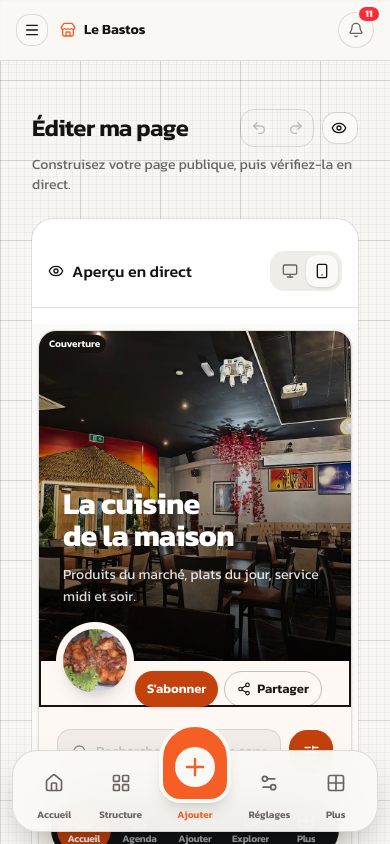
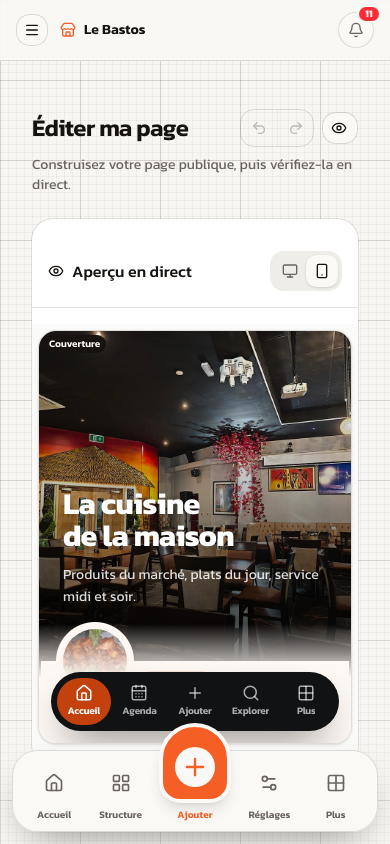
Before and after one commit to clyderandy692-eng/super-clyde-6, a Next.js app: page /tableau-de-bord/page in a window 390 px wide. Shown: the top 844 px of the page. Built offline with nearby package versions, Linux system fonts and the light colour scheme; a web font is replaced by a local one.

Commit message:
fix: keep mobile page-builder preview above the floating tool dock
Co-authored-by: v0 <it+v0agent@vercel.com>

```diff
--- a/components/clyde/dashboard/page-editor.tsx
+++ b/components/clyde/dashboard/page-editor.tsx
@@ -834,7 +834,13 @@ export function PageEditor() {
           défiler l'aperçu et la liste de blocs À L'INTÉRIEUR de leur carte.
           Avec une simple min-height, l'aperçu grandissait à la taille de son
           contenu (page entière) et rien ne défilait en interne. */}
-      <div className="grid min-h-[calc(100dvh-150px)] min-w-0 gap-5 lg:h-[calc(100dvh-150px)] lg:grid-cols-[300px_minmax(0,1fr)] xl:grid-cols-[300px_minmax(0,1fr)_320px]">
+      {/* Sur téléphone, pas de `min-h` calée sur la hauteur d'écran : elle
+          forçait la grille (donc l'aperçu) à dépasser sous le dock d'outils
+          flottant, qui recouvrait alors la barre basse de la vitrine simulée.
+          La grille se dimensionne au contenu, et c'est l'aperçu (ligne
+          suivante) qui borne sa propre hauteur pour rester au-dessus du dock.
+          Sur grand écran, le dock n'existe pas : la hauteur pleine revient. */}
+      <div className="grid min-w-0 gap-5 lg:h-[calc(100dvh-150px)] lg:grid-cols-[300px_minmax(0,1fr)] xl:grid-cols-[300px_minmax(0,1fr)_320px]">
         {/* Structure : carte visible sur grand écran seulement — sur téléphone
             elle vit dans le tiroir bas. */}
         <Card className="hidden min-h-0 min-w-0 flex-col overflow-hidden lg:flex">
@@ -902,7 +908,14 @@ export function PageEditor() {
             <div
               className={`clyde-mock overflow-hidden rounded-xl border shadow-sm transition-all duration-300 ${previewDevice === 'mobile' ? 'w-full max-w-[390px]' : 'w-full'}`}
             >
-              <div className="clyde-no-scrollbar h-[540px] overflow-y-auto lg:h-full lg:min-h-[540px]">
+              {/* Téléphone : la hauteur du simulateur se cale sur l'espace
+                  réellement libre entre l'en-tête de l'éditeur et le dock
+                  d'outils flottant (`~27rem` de chrome au-dessus + dock en
+                  dessous), avec un plancher pour rester utilisable sur les
+                  petits écrans. Une hauteur fixe de 540px passait sous le
+                  dock, qui masquait la barre basse de la vitrine simulée.
+                  Sur grand écran, le simulateur occupe toute la carte. */}
+              <div className="clyde-no-scrollbar h-[calc(100dvh-27rem)] min-h-[20rem] overflow-y-auto lg:h-full lg:min-h-[540px]">
                 <PageRenderer
                   key={`${previewKey}-${previewDevice}`}
                   business={business}
```
